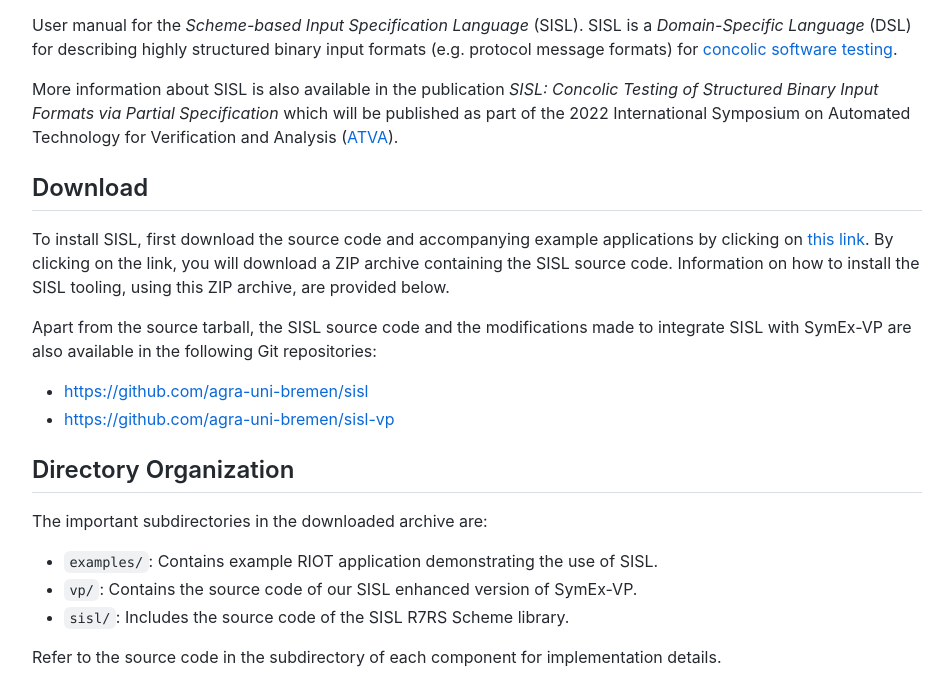
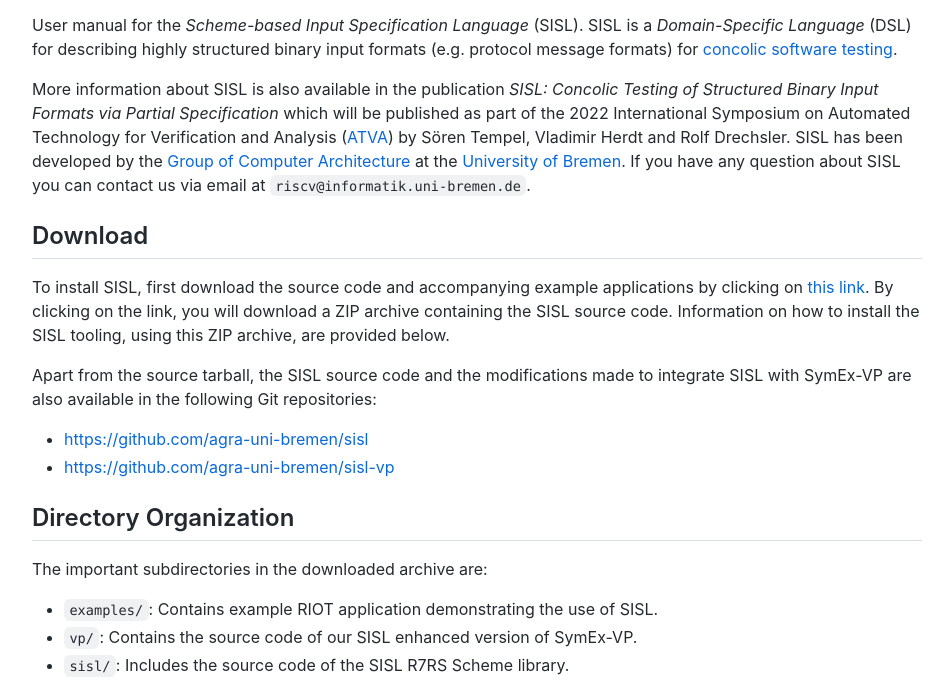
Before and after one commit to agra-uni-bremen/sisl, a plain HTML site: page docs/index.html in a window 1280 px wide. Shown: the part 107-797 px from the top of the page, without its empty margins (163-1113 px from the left). Drawn offline with Linux system fonts and the light colour scheme.

Commit message:
Add authorship and contact information

```diff
--- a/docs/index.html
+++ b/docs/index.html
@@ -31,7 +31,12 @@ structured binary input formats (e.g. protocol message formats) for
 Concolic Testing of Structured Binary Input Formats via Partial
 Specification</em> which will be published as part of the 2022 International
 Symposium on Automated Technology for Verification and Analysis
-(<a href="https://atva-conference.org/2022/">ATVA</a>).</p>
+(<a href="https://atva-conference.org/2022/">ATVA</a>) by Sören Tempel, Vladimir
+Herdt and Rolf Drechsler. SISL has been developed by the
+<a href="http://www.informatik.uni-bremen.de/agra/eng/">Group of Computer Architecture</a>
+at the <a href="https://www.uni-bremen.de/e">University of Bremen</a>. If you have
+any question about SISL you can contact us via email at
+<code>riscv@informatik.uni-bremen.de</code>.</p>
 
 <h2 id="Download">Download</h2>
 
```
Also changed, not shown: 1 other file.
